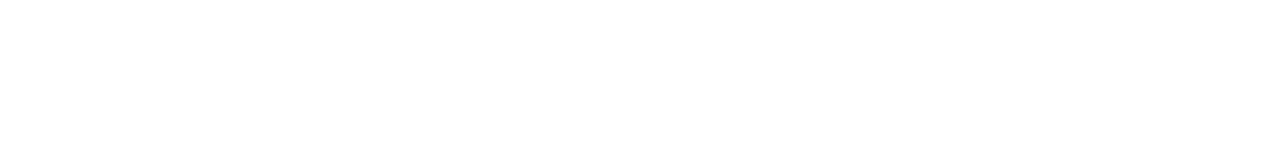
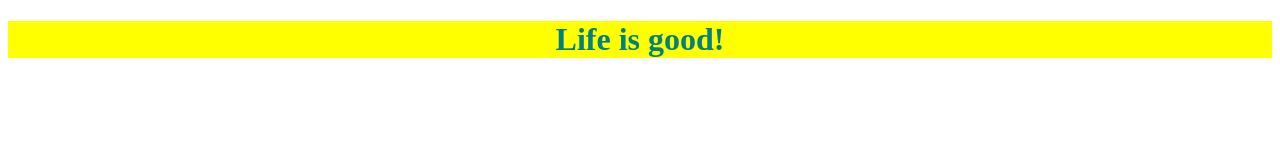
Before and after one commit to Kwerrell73/Kwerrell73.github.io2, a plain HTML site: page index.html in a window 1280 px wide. Drawn offline with Linux system fonts and the light colour scheme.

Commit message:
added text header and CSS styling

```diff
--- a/index.html
+++ b/index.html
@@ -1,12 +1,17 @@
 <!DOCTYPE html>
 <html lang="en">
+
 <head>
     <meta charset="UTF-8">
     <meta http-equiv="X-UA-Compatible" content="IE=edge">
     <meta name="viewport" content="width=device-width, initial-scale=1.0">
     <title>Document</title>
+    <link rel="stylesheet" href="style.css">
 </head>
+
 <body>
+    <h1 id="foo">Life is good!</h1>
 
 </body>
+
 </html>
--- /dev/null
+++ b/style.css
@@ -0,0 +1,5 @@
+#foo {
+    color: teal;
+    background-color: yellow;
+    text-align: center;
+   }
```
